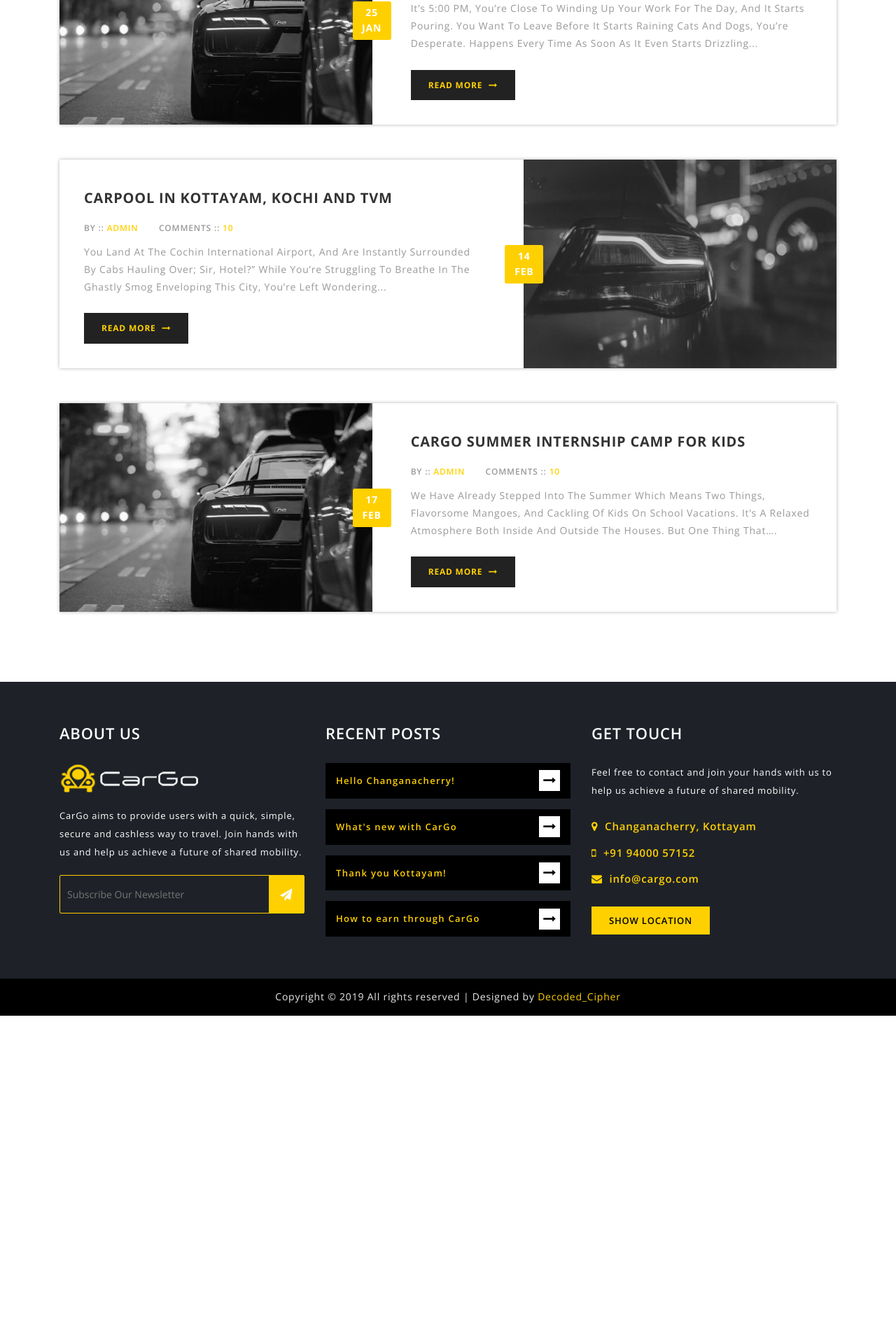
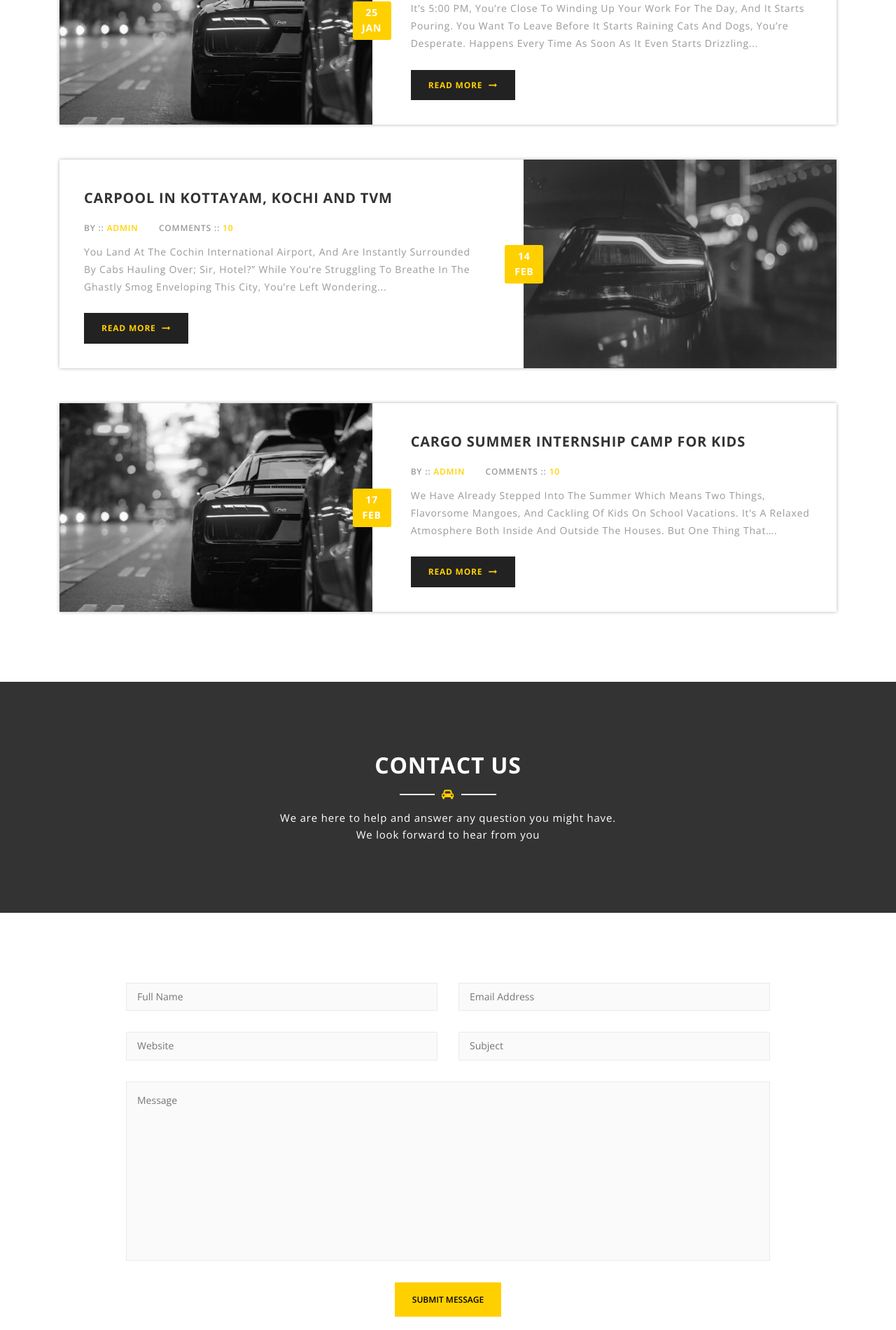
Before and after one commit to decoded-cipher/CarGo, a PHP site: page /main.html in a window 1280 px wide. Shown: the part 4600-6500 px from the top of the page at 70% size. Before the commit the page ends 6051 px from the top, so only its background shows below. Run offline with PHP 8.4, Linux system fonts and the light colour scheme; some web fonts are replaced.

Commit message:
About to get done; but still have the bug specified earlier:

```diff
--- a/assets/js/main.js
+++ b/assets/js/main.js
@@ -70,7 +70,7 @@
         // Funfact Count JS
         $('.counter').counterUp({
             delay: 10,
-            time: 1000
+            time: 2000
         });
 
 
--- a/main.html
+++ b/main.html
@@ -948,6 +948,87 @@
 
 
 
+    <!--== Page Title Area Start ==-->
+    <section id="page-title-area" class="section-padding overlay">
+            <div class="container">
+                <div class="row">
+                    <!-- Page Title Start -->
+                    <div class="col-lg-12">
+                        <div class="section-title  text-center">
+                            <h2>Contact Us</h2>
+                            <span class="title-line"><i class="fa fa-car"></i></span>
+                            <p>We are here to help and answer any question you might have.
+                                <br> We look forward to hear from you</p>
+                        </div>
+                    </div>
+                    <!-- Page Title End -->
+                </div>
+            </div>
+        </section>
+        <!--== Page Title Area End ==-->
+
+        <!--== Contact Page Area Start ==-->
+        <div class="contact-page-wrao section-padding">
+            <div class="container">
+                <div class="row">
+                    <div class="col-lg-10 m-auto">
+                        <div class="contact-form">
+                            <form action="main.html">
+                                <div class="row">
+                                    <div class="col-lg-6 col-md-6">
+                                        <div class="name-input">
+                                            <input type="text" placeholder="Full Name">
+                                        </div>
+                                    </div>
+
+                                    <div class="col-lg-6 col-md-6">
+                                        <div class="email-input">
+                                            <input type="email" placeholder="Email Address">
+                                        </div>
+                                    </div>
+                                </div>
+
+                                <div class="row">
+                                    <div class="col-lg-6 col-md-6">
+                                        <div class="website-input">
+                                            <input type="url" placeholder="Website">
+                                        </div>
+                                    </div>
+
+                                    <div class="col-lg-6 col-md-6">
+                                        <div class="subject-input">
+                                            <input type="text" placeholder="Subject">
+                                        </div>
+                                    </div>
+                                </div>
+
+                                <div class="message-input">
+                                    <textarea name="review" cols="30" rows="10" placeholder="Message"></textarea>
+                                </div>
+
+                                <div class="input-submit">
+                                    <button type="submit">Submit Message</button>
+                                </div>
+                            </form>
+                        </div>
+                    </div>
+                </div>
+            </div>
+        </div>
+        <!--== Contact Page Area End ==-->
+
+        <!--== Map Area Start ==-->
+        <div class="maparea">
+            <iframe src="https://www.google.com/maps/embed?pb=!1m18!1m12!1m3!1d29213.038296132225!2d90.39150904197642!3d23.760577791538438!2m3!1f0!2f0!3f0!3m2!1i1024!2i768!4f13.1!3m3!1m2!1s0x3755c783c3404f0d%3A0x76ae0d2edabc81df!2sHatir+Jheel!5e0!3m2!1sen!2sbd!4v1517941663187"></iframe>
+        </div>
+        <!--== Map Area End ==-->
+
+
+
+    <!--____________________________________________________________________________________________________________________________________-->
+
+
+
     <!--== Footer Area Start ==-->
     <section id="footer-area">
         <!-- Footer Widget Start -->
@@ -1041,7 +1122,7 @@
                             Copyright &copy;
                             <script>
                                 document.write(new Date().getFullYear());
-                            </script> All rights reserved | Designed by <a href="https://linkedin.com/in/decodedcipher" target="_blank">Decoded_Cipher</a>
+                            </script> All rights reserved | Designed by <a href="main.html" target="_blank">CarGo</a>
                             <!-- Link back to Colorlib can't be removed. Template is licensed under CC BY 3.0. -->
                         </p>
                     </div>
--- a/style.css
+++ b/style.css
@@ -2281,13 +2281,13 @@ body,
 
 
 /*== Page Title CSS ==*/
-
+/*
 #page-title-area {
     background-image: url("assets/img/page-title.jpg");
     background-position: center center;
     background-size: cover;
     padding-top: 220px;
-}
+}*/
 
 #page-title-area .section-title {
     margin-bottom: 0;
```
Also changed, not shown: other parts of main.html (+11 -11 lines).
